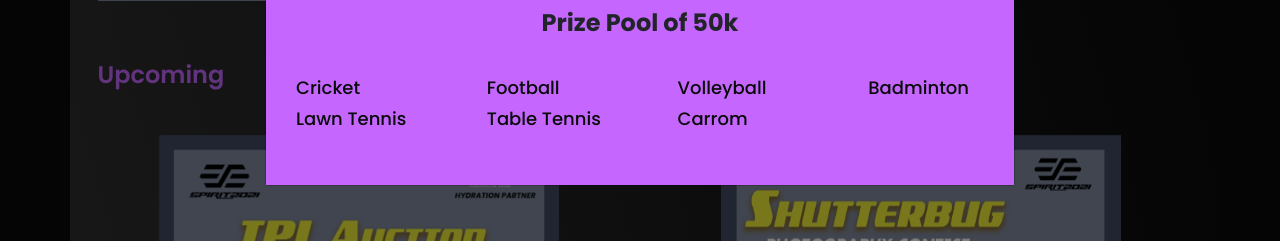
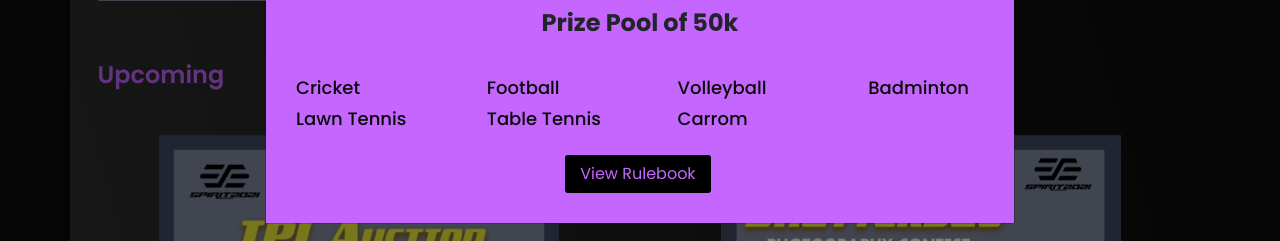
Before and after one commit to Soumadipdas18/spirit2021, a Node server app: page /events in a window 1280 px wide, after a click on "READ MORE". Shown: the part 671-912 px from the top of the page. Run offline with Node 20, Linux system fonts and the light colour scheme; some libraries are stand-ins or nearby versions.

Commit message:
minor fixes

```diff
--- a/public/css/events_style.css
+++ b/public/css/events_style.css
@@ -232,6 +232,19 @@ body {
 	cursor: pointer;
 }
 
+.register-button-athlosarena {
+    position: relative;
+	bottom: 0px;
+	top: 20px;
+    left:40%;
+    right:auto;
+    background-color: black;
+    padding: 7px 15px;
+    color: #c567ff;
+	border-radius: 3px;
+	font-size: 16px;
+}
+
 @media (max-width: 550px) {
     #card-img {
       width: 335px;
--- a/views/authentication/login.ejs
+++ b/views/authentication/login.ejs
@@ -34,7 +34,7 @@
             <div class="login-rf">
                 <p class="login-rf-p"><input onclick="" id="show_pass" class="login-rf-p-inp" type="checkbox" id="show_pass">
                     <label for="show_pass" class="login-rf-p-label">Show Password</label></p>
-                <a class="login-rf-f"  id="forgot" href="#">Forgot Password?</a>
+                <a class="login-rf-f"  id="forgot">Forgot Password?</a>
             </div>
 			<div style="color:red;" class="login-partition" id="errors">
 
@@ -196,7 +196,6 @@
 			if (result.status === 'ok') {
                 document.getElementById("errors").innerHTML='Please check your email for the link to reset your password'
 				// console.log(result.data)
-				window.location.replace(`/`)
 
             } else {
                  document.getElementById("errors").innerHTML=result.data
--- a/views/events/event_reg_modals/events_athlosarena.ejs
+++ b/views/events/event_reg_modals/events_athlosarena.ejs
@@ -61,6 +61,10 @@
 								</div>
 							</div>
 
+							<a target="_blank" href="https://drive.google.com/drive/folders/18j2YTonCnIv3SxcH2za3UFbVPIAj6GVA?usp=sharing" style="text-decoration:none"><button type="button"  class="btn btn-primary btn-lg register-button-athlosarena center-block">
+								View Rulebook
+								</button></a>
+
 
                     	</div>
                 	</div>
--- a/views/events/event_reg_modals/events_ipl.ejs
+++ b/views/events/event_reg_modals/events_ipl.ejs
@@ -42,7 +42,7 @@
 								</button></a>
 							<%}%>
 
-							<a href="https://drive.google.com/file/d/1KXuuKv4vVUz5WugHRDtot8h9xEmN5jdJ/view?usp=sharing" style="text-decoration:none"><button type="button"  class="btn btn-primary btn-lg register-button-rulebook center-block">
+							<a target="_blank" href="https://drive.google.com/file/d/1KXuuKv4vVUz5WugHRDtot8h9xEmN5jdJ/view?usp=sharing" style="text-decoration:none"><button type="button"  class="btn btn-primary btn-lg register-button-rulebook center-block">
 								View Rulebook
 								</button></a>
                     	</div>
```
Also changed, not shown: 1 other file.
